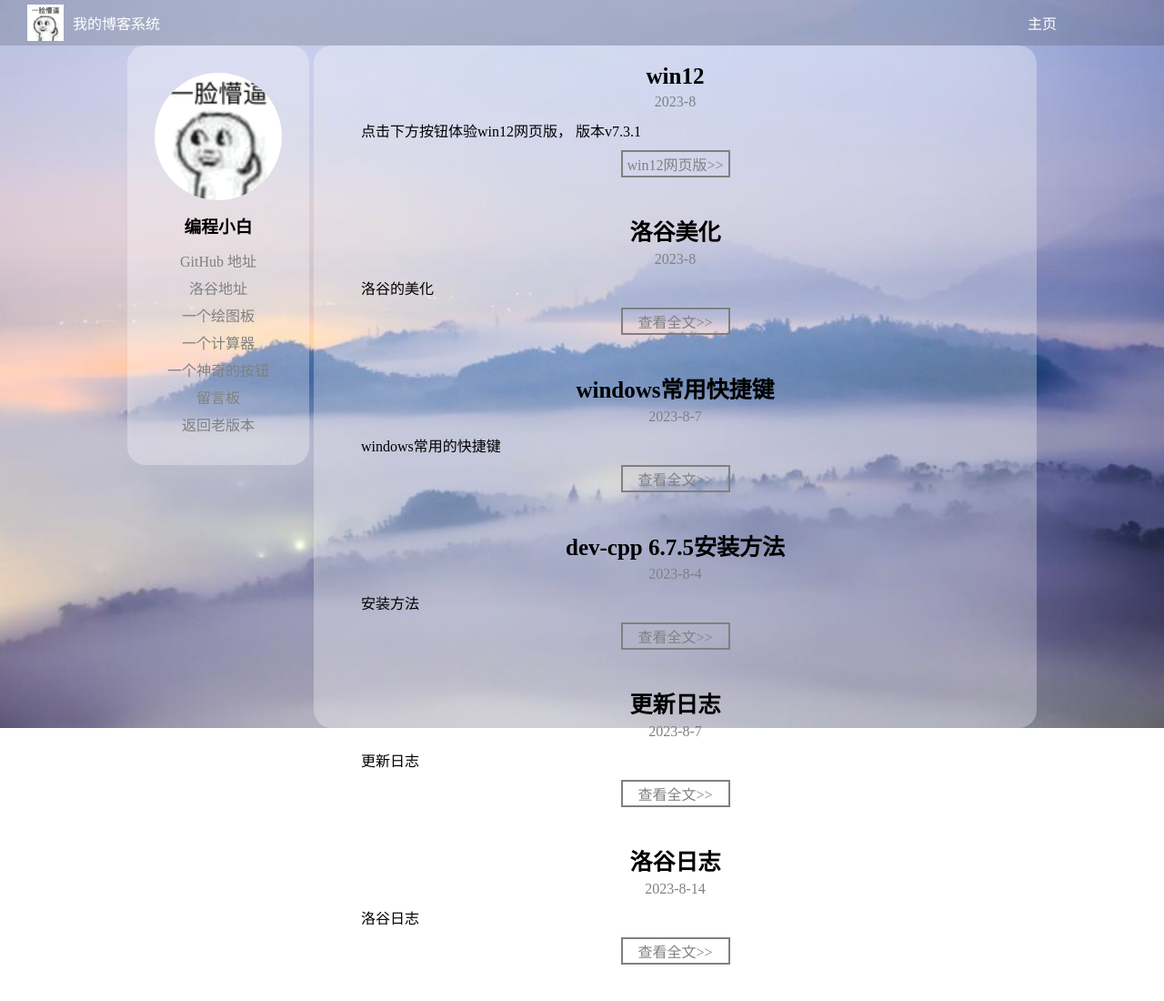
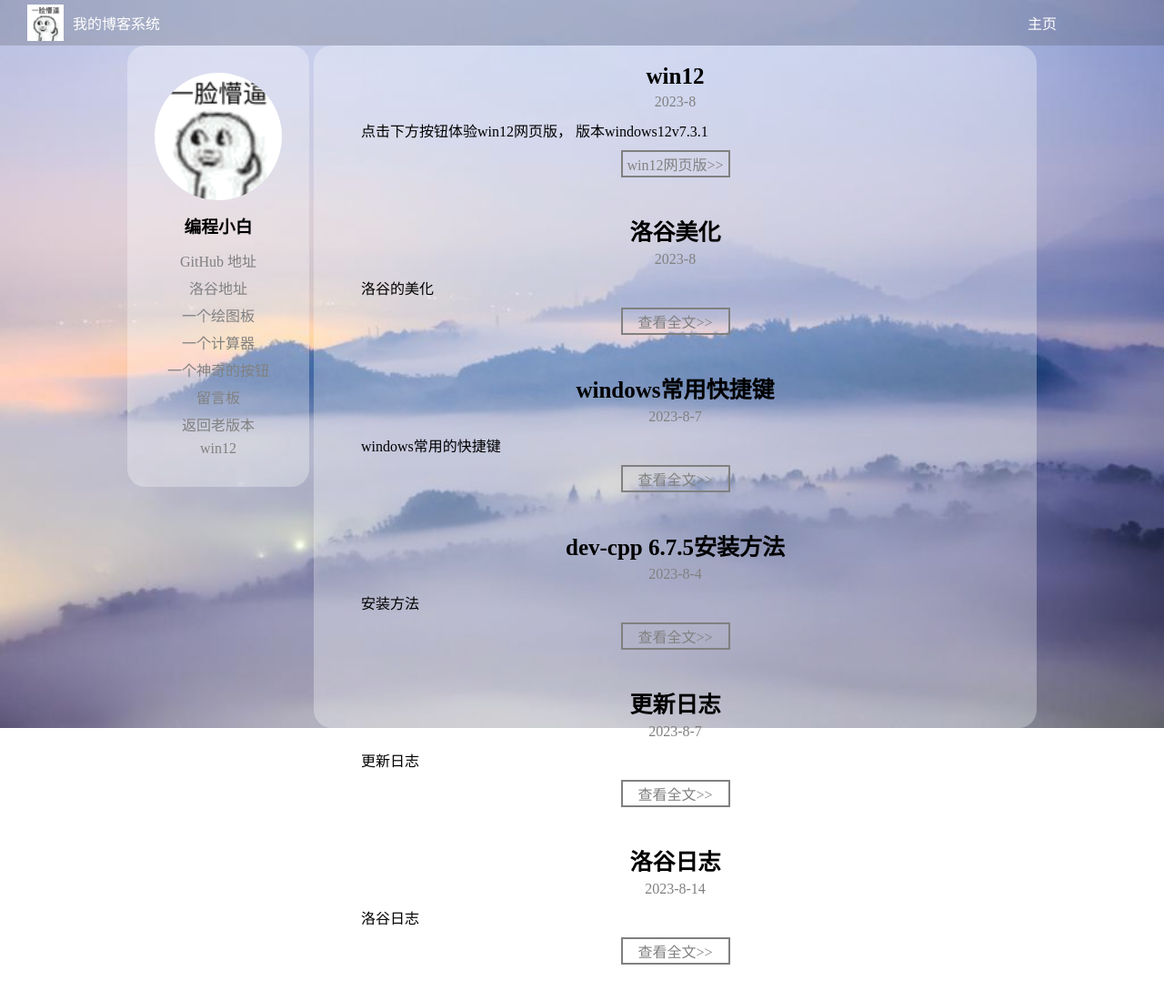
Before and after one commit to Huchangzhi/Huchangzhi.github.io, a plain HTML site: page index.html in a window 1280 px wide. Shown: the top 1100 px of the page at 91% size. Drawn offline with Linux system fonts and the light colour scheme.

Commit message:
更新 index.html

```diff
--- a/index.html
+++ b/index.html
@@ -38,6 +38,7 @@
                 <a href="https://huchangzhi.github.io/4.html">一个神奇的按钮</a>
                 <a href="https://note.ms/huchangzhi">留言板</a>
                 <a href="/old/index.html">返回老版本</a>
+                <a href="/win12/index.html">win12</a>
                 <!-- 文章分类
                 <div class="counter">
                     <span>文章</span>
@@ -56,7 +57,7 @@
                 <div class="title">win12</div>
                 <div class="date">2023-8</div>
                 <div class="desc">
-                    点击下方按钮体验win12网页版， 版本v7.3.1
+                    点击下方按钮体验win12网页版， 版本windows12v7.3.1
                 </div> <a href="\win12\index.html" class="detail">win12网页版&gt;&gt;</a>
             </div>
             <div class="blog">
```
